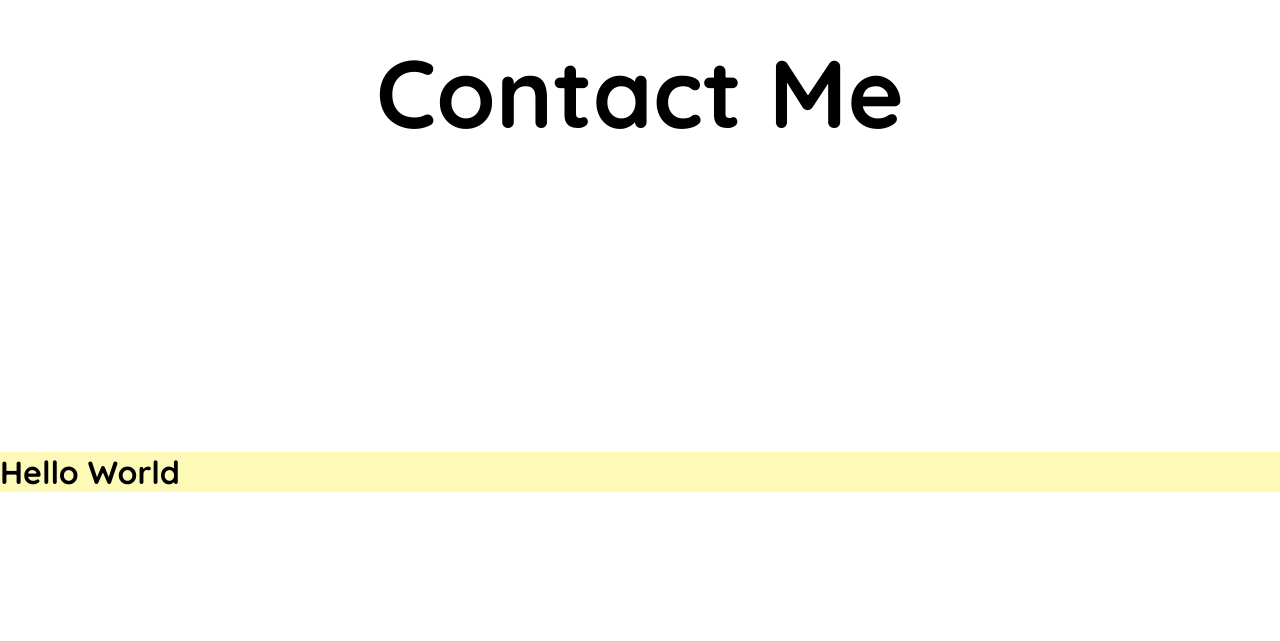
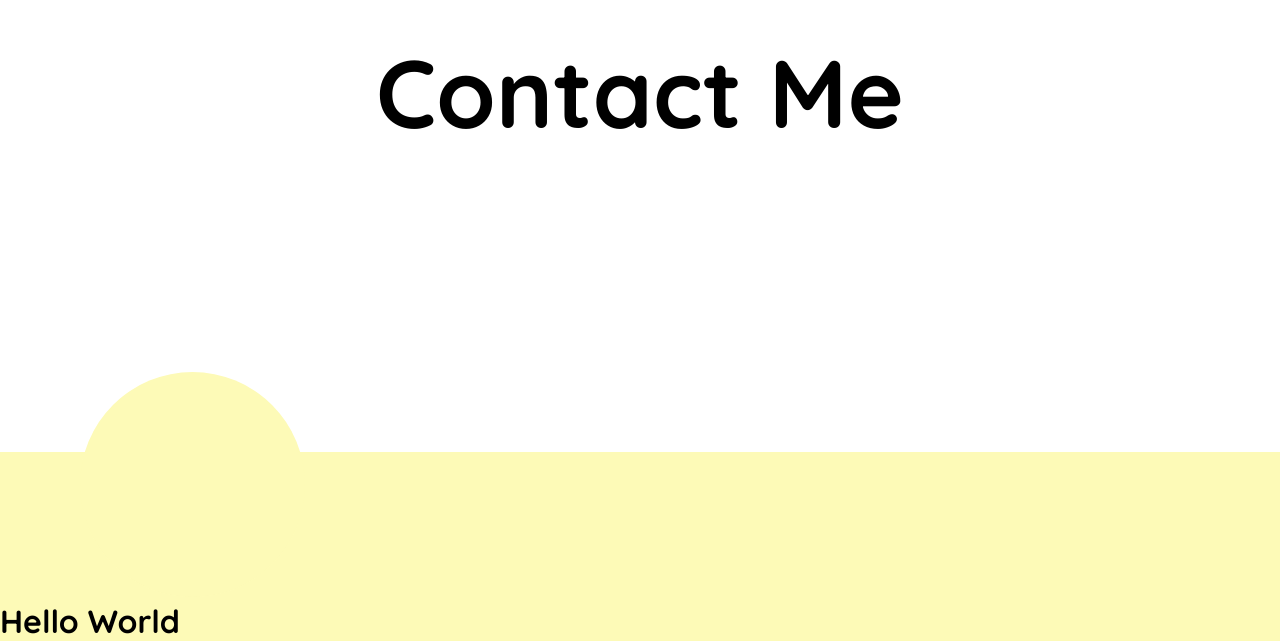
Before and after one commit to malcolmc10/LandingPage, a React (Create React App) app in the folder client/: page /contactus in a window 1280 px wide. Shown: the part 368-1009 px from the top of the page. Before the commit the page ends 860 px from the top, so only its background shows below. Built offline with nearby package versions, Linux system fonts and the light colour scheme.

Commit message:
added yellow circle top

```diff
--- a/client/src/components/Work.css
+++ b/client/src/components/Work.css
@@ -1,3 +1,15 @@
 .work {
   background-color: #fdfab7;
+  /* padding-top: 150px; */
 }
+
+.dot {
+  height: 225px;
+  width: 225px;
+  background-color: #fdfab7;
+  border-radius: 50%;
+  display: inline-block;
+  margin-left: 80px;
+  z-index: 10;
+  margin-top: -80px;
+}
--- a/client/src/components/Work.jsx
+++ b/client/src/components/Work.jsx
@@ -5,7 +5,9 @@ class Work extends Component {
   render() {
     return (
       <div className="work">
-        <h1 >Hello World</h1>
+        <span class="dot"></span>
+
+         <h1 >Hello World</h1>
       </div>
     );
   }
```
Also changed, not shown: client/src/App.js (line endings or trailing spaces).
